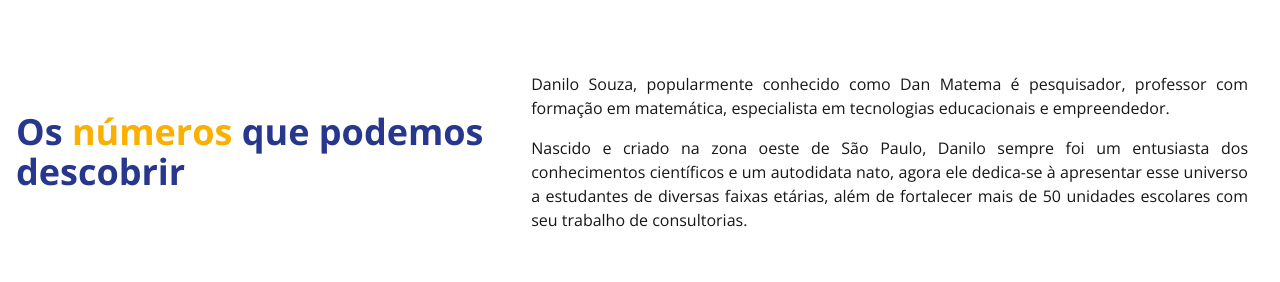
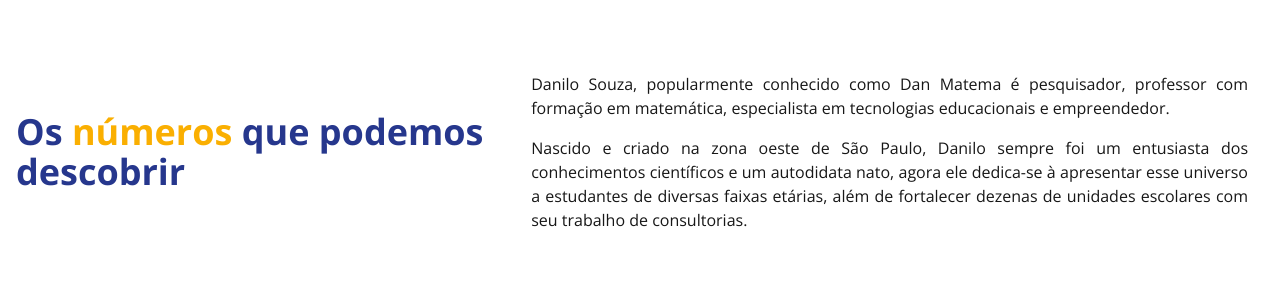
Before and after one commit to SteveSilvas/dan-matema, a Next.js app: page / in a window 1280 px wide. Shown: the part 1340-1622 px from the top of the page. Built offline with nearby package versions, Linux system fonts and the light colour scheme.

Commit message:
Trocando textto por "dezenas de unidades escolares".

```diff
--- a/src/app/screens/About/index.tsx
+++ b/src/app/screens/About/index.tsx
@@ -17,7 +17,7 @@ export default function About() {
                 <p className="text-justify md:p-4 md:py-0  min-w-[50%] text-[18px] md:text-[16px]">
                     Nascido e criado na zona oeste de São Paulo, Danilo sempre foi um entusiasta dos
                     conhecimentos científicos e um autodidata nato, agora ele dedica-se à apresentar
-                    esse universo a estudantes de diversas faixas etárias, além de fortalecer mais de 50
+                    esse universo a estudantes de diversas faixas etárias, além de fortalecer dezenas de
                     unidades escolares com seu trabalho de consultorias.
                 </p>
             </div>
```
